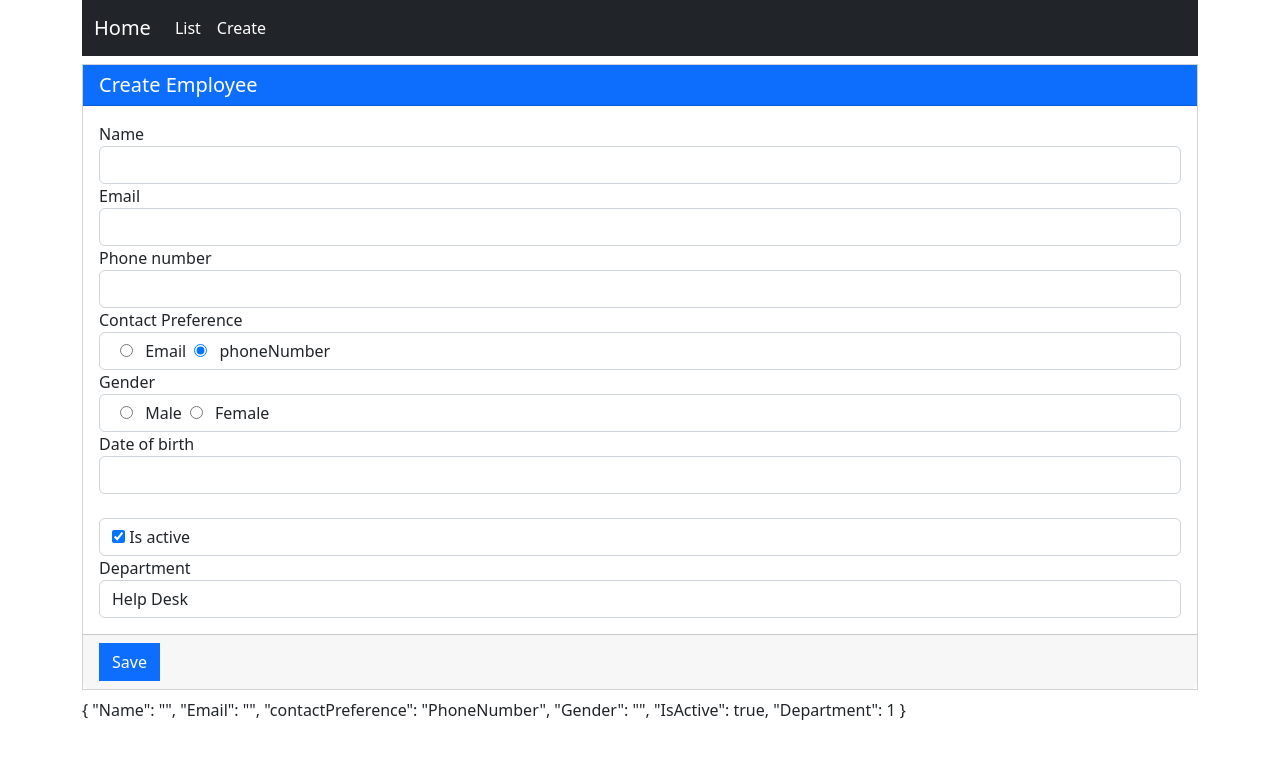
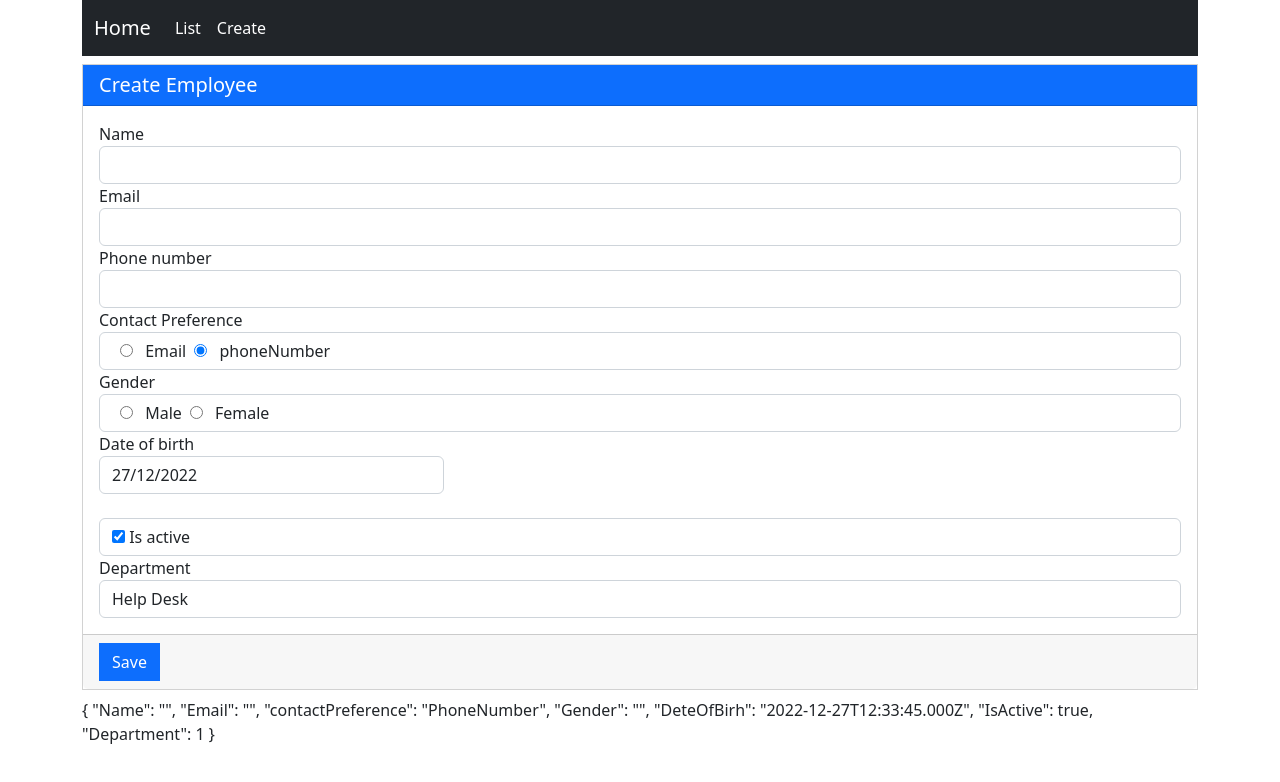
Before and after one commit to Fausio/AngularEmployeeManager, an Angular app: page /employee-create in a window 1280 px wide. Shown: the top 782 px of the page. Built offline with nearby package versions, Linux system fonts and the light colour scheme.

Commit message:
dateInputFormat

```diff
--- a/src/app/employee/create/create.component.html
+++ b/src/app/employee/create/create.component.html
@@ -51,10 +51,11 @@
                     </div>
                 </div>
 
-
-                <div class="form-group">
+                <div class="row">
+                <div class="form-group col-md-4">
                     <label for="DeteOfBirh">Date of birth</label>
                     <input name="DeteOfBirh" [(ngModel)]="DeteOfBirh" id="DeteOfBirh" type="text"  bsDatepicker [bsConfig]="bsConfig" class="form-control"  />
+                </div>
                 </div>
 
                 <div class="form-group">
--- a/src/app/employee/create/create.component.ts
+++ b/src/app/employee/create/create.component.ts
@@ -17,7 +17,7 @@ export class CreateComponent implements OnInit {
   contactPreference: string = "PhoneNumber";
   IsActive: boolean = true;
   Department: number = 1;
-  DeteOfBirh: Date;
+  DeteOfBirh: Date = new Date();
 
   colorTheme = 'theme-dark-blue';
   bsConfig?: Partial<BsDatepickerConfig>;
@@ -36,7 +36,8 @@ export class CreateComponent implements OnInit {
          containerClass: this.colorTheme ,
          showWeekNumbers:true,
          showTodayButton: true,
-         maxDate: new Date()
+         maxDate: new Date(),
+         dateInputFormat: 'DD/MM/YYYY'
 
         }        );
   }
```
